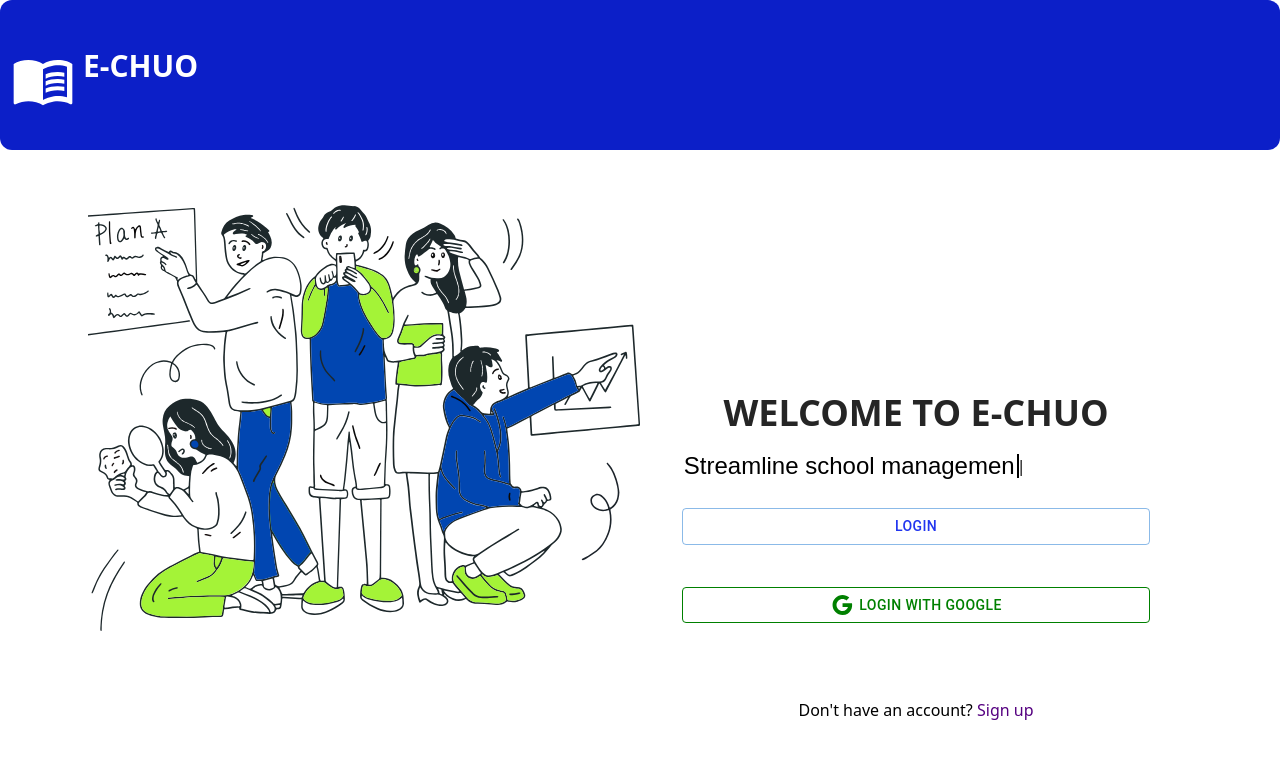
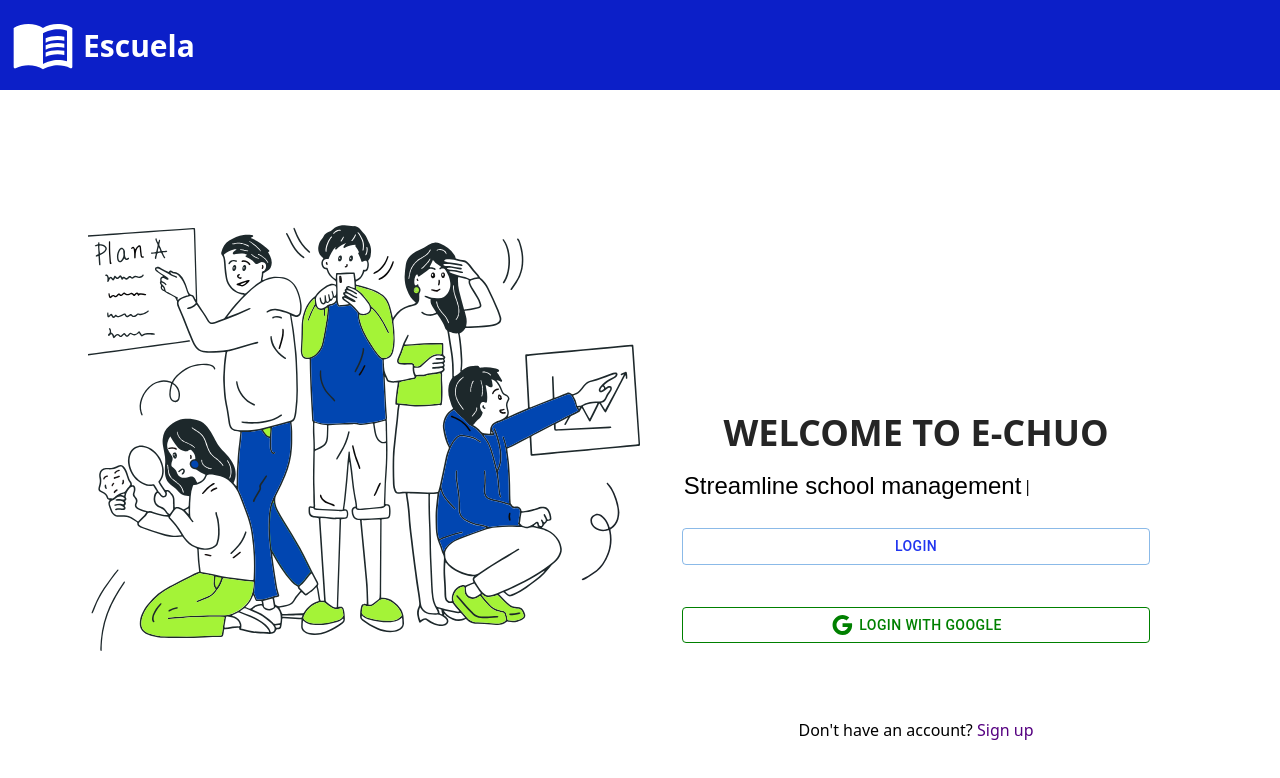
Before and after one commit to Vaniah1/Final-Project-DirectEd, a React (Vite) app in the folder client/: page / in a window 1280 px wide. Shown: the top 778 px of the page. Built offline with nearby package versions, Linux system fonts and the light colour scheme; a web font is replaced by a local one.

Commit message:
styled login page header

```diff
--- a/client/src/pages/Homepage.jsx
+++ b/client/src/pages/Homepage.jsx
@@ -12,8 +12,8 @@ import GoogleIcon from '@mui/icons-material/Google';
 const Homepage = React.memo(() => {
     return (
         <>
-            <nav className='p-2 bg-blue1 sticky rounded-xl aria w-full h-[150px] text-3xl font-bold pt-12 pb-auto flex '>
-                <MenuBookIcon sx={{ color: 'white', fontSize: '4rem',marginLeft:"3px", marginRight: '8px', alignItems: 'center', display: 'inline-flex', verticalAlign: 'middle' }} /><h1 className='[color:white] items-center'>E-CHUO</h1>
+            <nav className='p-2 bg-blue1 sticky aria w-full h-[90px] text-3xl  pt-3 pb-auto flex mb-20'>
+                <MenuBookIcon sx={{ color: 'white', fontSize: '4rem',marginLeft:"3px", marginRight: '8px', alignItems: 'center', display: 'inline-flex', verticalAlign: 'middle' }} /><h1 className='[color:white] items-center pt-4 font-bold'>Escuela</h1>
 
             </nav>
 
```
